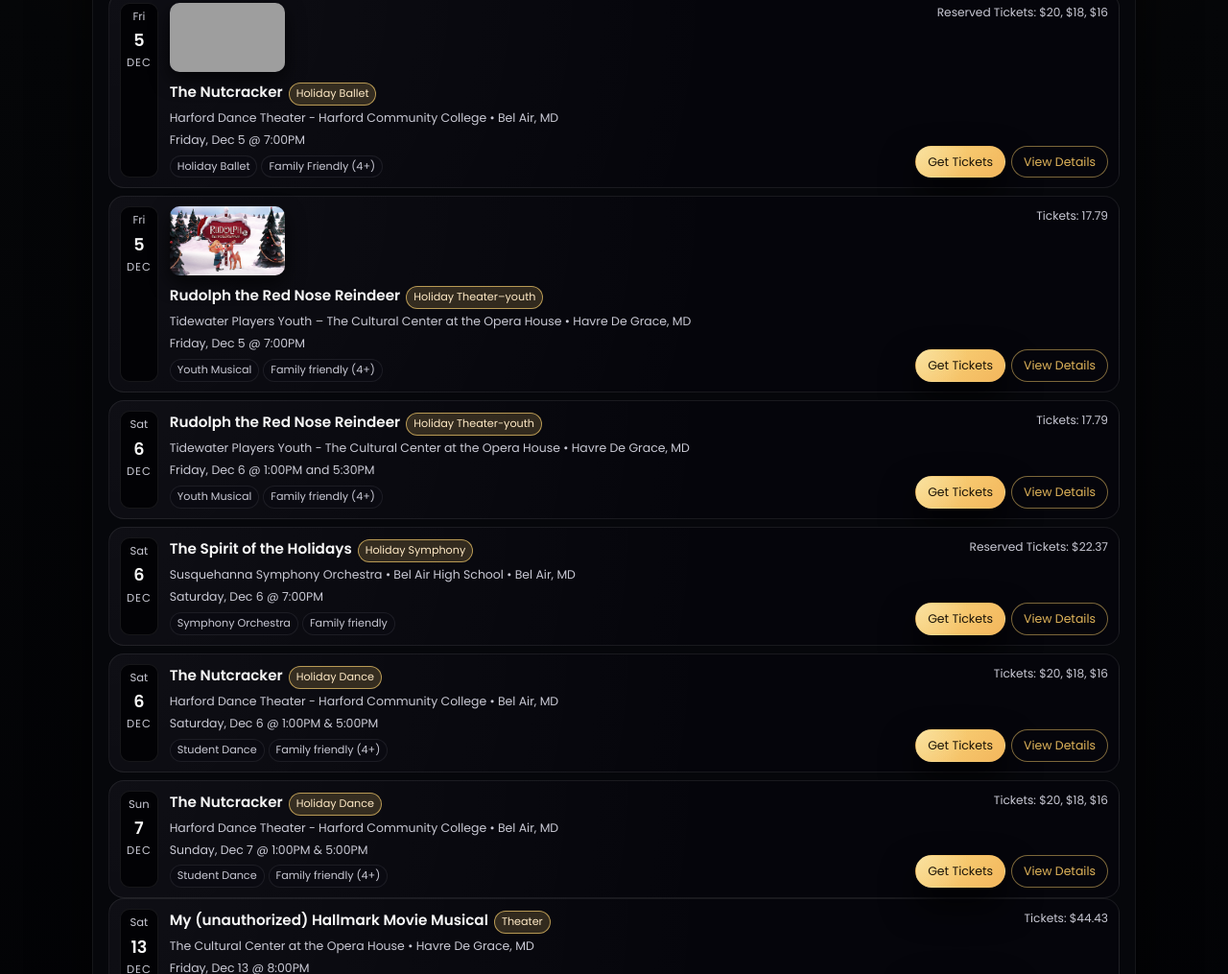
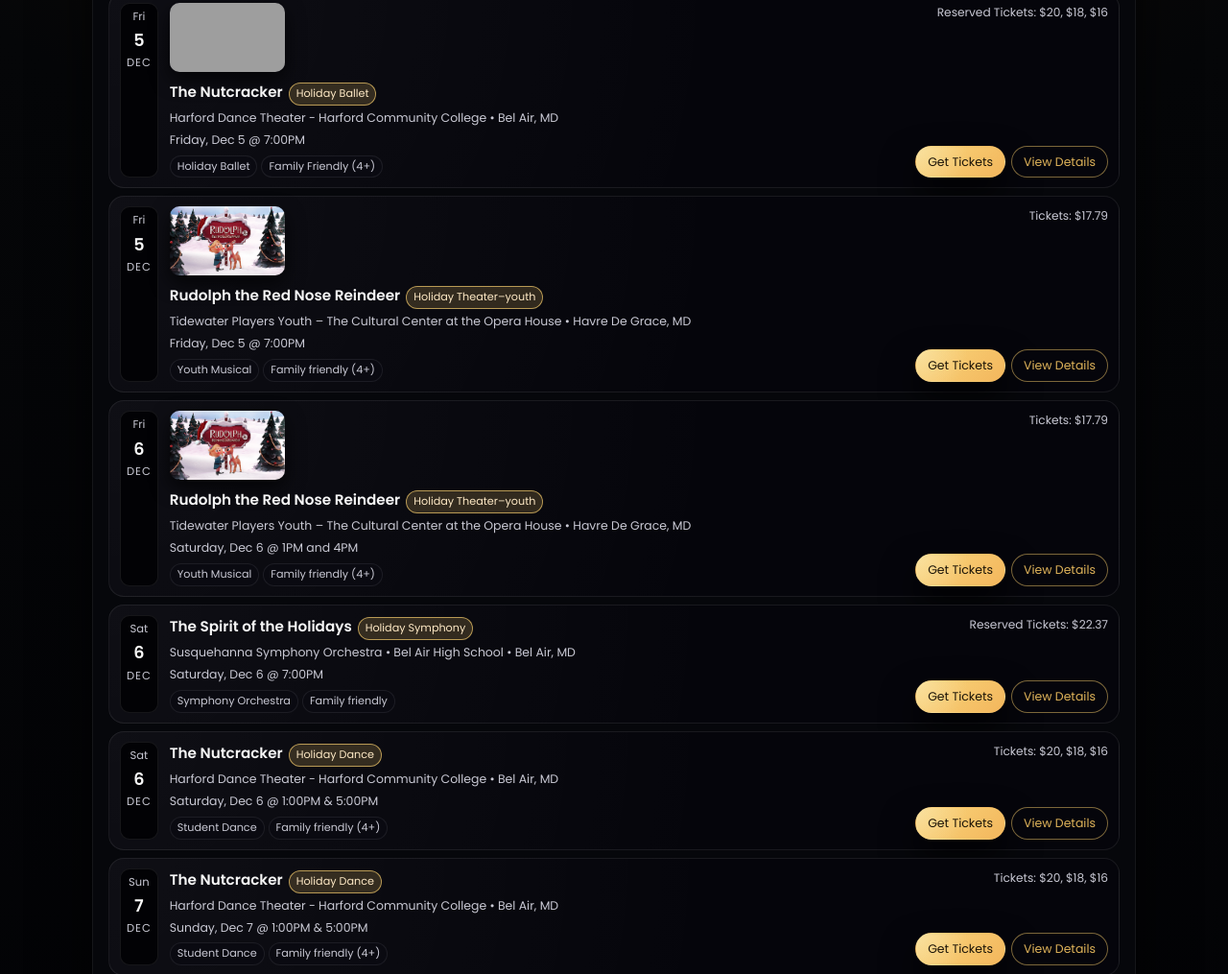
Before and after one commit to kbradley1587/front_row_harford, a plain HTML site: page index.html in a window 1280 px wide. Shown: the part 948-1963 px from the top of the page at 96% size. Drawn offline with Linux system fonts and the light colour scheme; grey boxes are pictures that could not be loaded.

Commit message:
Update index.html

```diff
--- a/index.html
+++ b/index.html
@@ -1426,7 +1426,7 @@
     </div>
 
     <div class="event-actions">
-      <div class="event-price-note">Tickets: 17.79</div>
+      <div class="event-price-note">Tickets: $17.79</div>
       <div class="event-buttons">
         <a href="https://hdgoperahouse.org/event/rudolph/"
            class="btn btn-primary btn-small"
@@ -1443,16 +1443,17 @@
   </article>
 
 
-  <!-- Rudpolph The Red Nose Reindeer! -->
+  <!-- Rudolph The Red Nose Reindeer! – Sat -->
   <article
     class="event-row"
     data-season="holiday"
     data-genre="musical"
     data-school="tidewater-players"
     data-audience="family"
+    data-image="Rudolph.jpg"
   >
     <div class="event-date">
-      <div class="event-date-day">Sat</div>
+      <div class="event-date-day">Fri</div>
       <div class="event-date-main">
         <span class="event-date-num">6</span>
         <span class="event-date-month">Dec</span>
@@ -1462,13 +1463,13 @@
     <div class="event-main">
       <div class="event-title-line">
         <h3 class="event-title">Rudolph the Red Nose Reindeer</h3>
-        <span class="event-tag event-tag-gold">Holiday Theater-youth</span>
+        <span class="event-tag event-tag-gold">Holiday Theater–youth</span>
       </div>
       <div class="event-meta-line">
-        Tidewater Players Youth - The Cultural Center at the Opera House • Havre De Grace, MD
+        Tidewater Players Youth – The Cultural Center at the Opera House • Havre De Grace, MD
       </div>
       <div class="event-meta-line">
-        Friday, Dec 6 @ 1:00PM and 5:30PM
+        Saturday, Dec 6 @ 1PM and 4PM
       </div>
       <div class="event-tags">
         <span class="event-tag">Youth Musical</span>
@@ -1477,7 +1478,7 @@
     </div>
 
     <div class="event-actions">
-      <div class="event-price-note">Tickets: 17.79</div>
+      <div class="event-price-note">Tickets: $17.79</div>
       <div class="event-buttons">
         <a href="https://hdgoperahouse.org/event/rudolph/"
            class="btn btn-primary btn-small"
```
